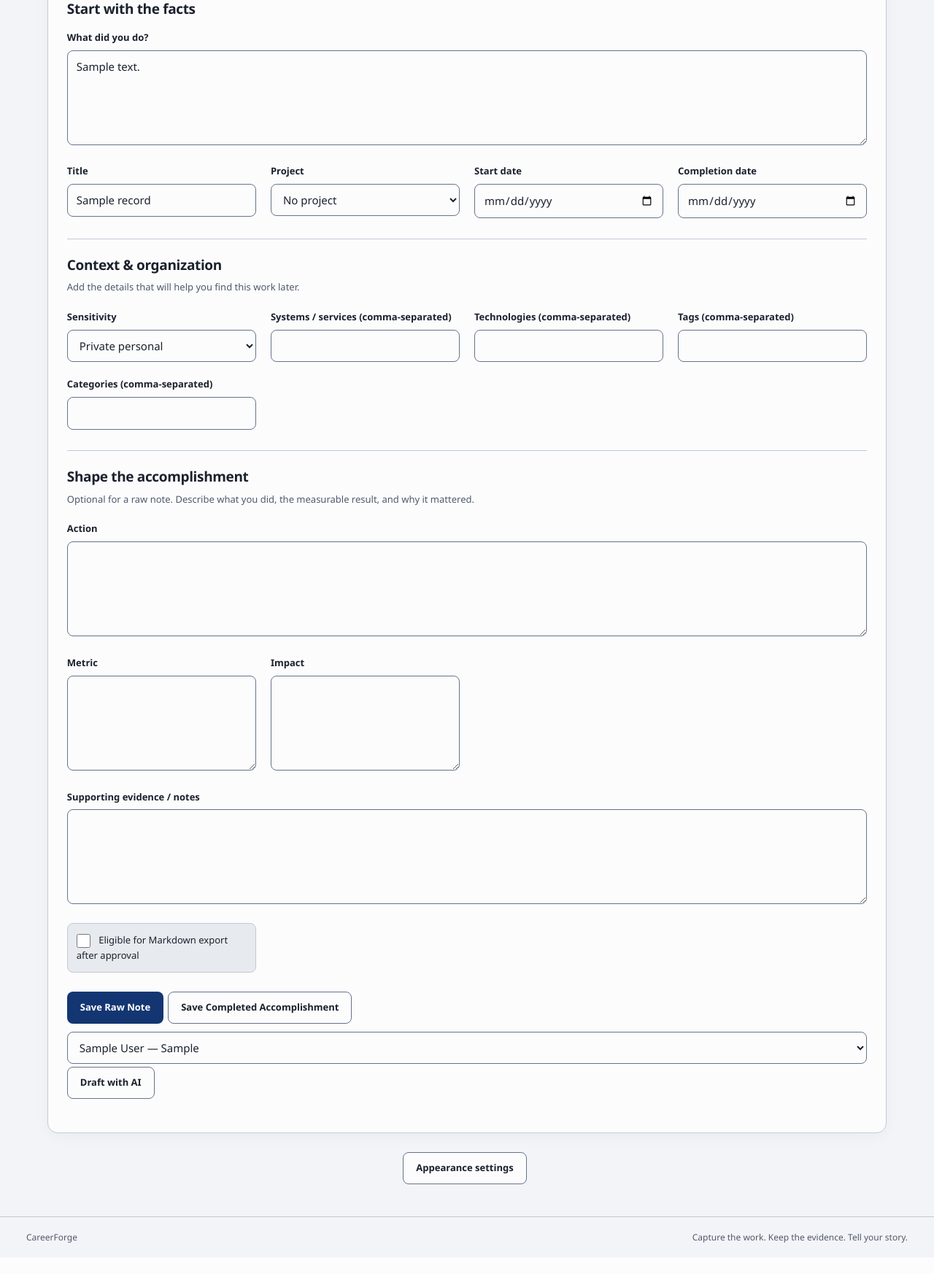
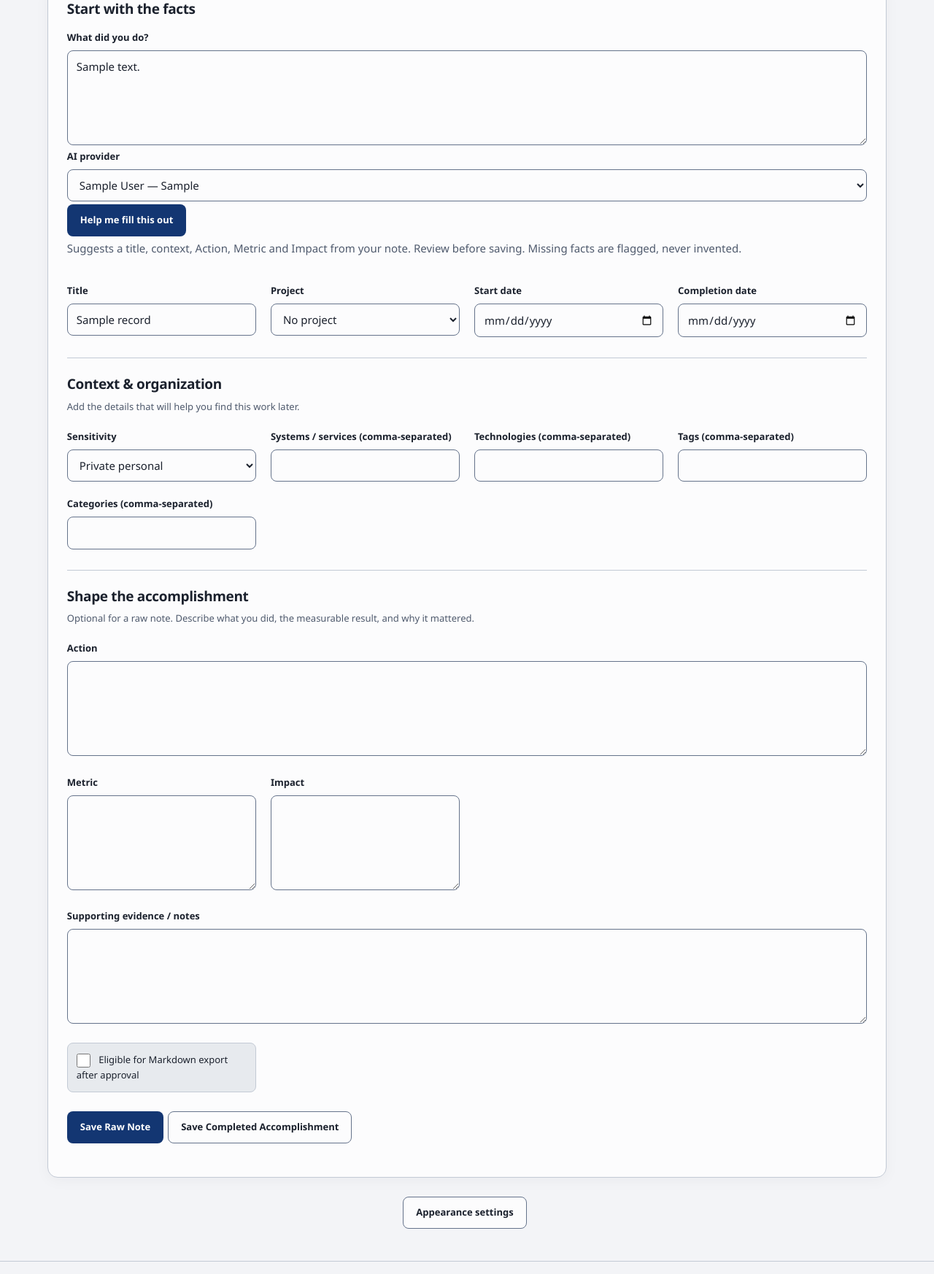
Before and after one commit to tbrigham75/CareerForge, a FastAPI app: template backend/app/templates/capture.html in a window 1280 px wide. Shown: the part 243-1989 px from the top of the page at 73% size. Before the commit the page ends 1946 px from the top, so only its background shows below. Run offline with FastAPI, Linux system fonts and the light colour scheme; the template is opened without the code that fills it: most values are stand-ins (such as "Sample title", 1, 10 or a date in 2020).

Commit message:
feat: add inline AI assistance and provider setup guidance

```diff
--- a/backend/app/main.py
+++ b/backend/app/main.py
@@ -313,6 +313,39 @@ def capture_page(request: Request, session: SessionDependency, _: User = Depends
     )
 
 
+@app.post("/capture/assist")
+async def assist_capture(
+    request: Request,
+    session: SessionDependency,
+    csrf: Annotated[str, Form()],
+    raw_note: Annotated[str, Form()] = "",
+    provider_id: Annotated[str, Form()] = "",
+    remote_confirmation: Annotated[bool, Form()] = False,
+    _: User = Depends(current_user),
+):
+    require_csrf(request, csrf)
+    provider = session.get(AIProvider, provider_id) if provider_id else None
+    if not provider or not provider.enabled:
+        return JSONResponse({"error": "Set up an enabled AI provider first.", "setup_url": "/providers"}, status_code=400)
+    if not provider.default_model.strip():
+        return JSONResponse({"error": "Set a default model for this provider on AI Providers.", "setup_url": "/providers"}, status_code=400)
+    if not raw_note.strip() or len(raw_note) > 20_000:
+        return JSONResponse({"error": "Enter a note between 1 and 20,000 characters."}, status_code=400)
+    try:
+        classification = classify_and_validate_url(provider.base_url)
+        if classification == "remote" and not remote_confirmation:
+            return {"confirmation_required": True, "provider": provider.display_name, "raw_note": raw_note}
+        draft = await generate_draft(provider, raw_note, {"remote_confirmation": remote_confirmation})
+    except Exception:
+        return JSONResponse({"error": "AI assistance failed. Check the provider connection and default model, then retry. Your form has not been changed."}, status_code=502)
+    values = draft.model_dump()
+    for field, question in {"action": "What did you do?", "metric": "What measurable result or scope can you confirm?", "impact": "What outcome can you confirm?"}.items():
+        if not values[field].strip():
+            values[field] = "[More information needed]"
+            values["questions"].append(question)
+    return {"draft": values}
+
+
 @app.post("/capture")
 def capture(
     request: Request,
--- a/backend/app/schemas.py
+++ b/backend/app/schemas.py
@@ -52,6 +52,7 @@ class AIDraftResponse(BaseModel):
     suggested_categories: list[str] = Field(default_factory=list)
     suggested_tags: list[str] = Field(default_factory=list)
     suggested_technologies: list[str] = Field(default_factory=list)
+    suggested_systems: list[str] = Field(default_factory=list)
     identified_facts: list[str] = Field(default_factory=list)
     assumptions: list[str] = Field(default_factory=list)
     placeholders: list[str] = Field(default_factory=list)
--- a/backend/app/services/ai.py
+++ b/backend/app/services/ai.py
@@ -86,10 +86,13 @@ def _headers(provider: AIProvider) -> dict[str, str]:
 def _prompt(raw_note: str, metadata: dict[str, object]) -> str:
     return f"""You are CareerForge's factual writing assistant. Return ONLY one JSON object with keys:
 title, action, metric, impact, supporting_narrative, suggested_categories, suggested_tags,
-suggested_technologies, identified_facts, assumptions, placeholders, questions, quality_checks.
+suggested_technologies, suggested_systems, identified_facts, assumptions, placeholders, questions, quality_checks.
 Use only facts supplied below. Never invent counts, dates, systems, time savings, downtime,
 security or business outcomes. For missing facts use visible bracketed placeholders and concise questions.
 Every result is an AI Draft — Review Required.
+Always provide action, metric and impact. When a metric or outcome is absent, put a
+bracketed missing-information placeholder in that field and ask a follow-up question.
+Suggested systems and technologies must be explicitly supported by the note.
 
 Raw note:
 {raw_note}
--- /dev/null
+++ b/backend/app/static/capture-assist.js
@@ -0,0 +1,62 @@
+(() => {
+  const button = document.querySelector('#assist-capture');
+  if (!button) return;
+  const form = button.closest('form');
+  const status = document.querySelector('#assist-status');
+  const results = document.querySelector('#assist-results');
+  const names = {title: 'Title', action: 'Action', metric: 'Metric', impact: 'Impact', supporting_narrative: 'Supporting evidence / notes', systems: 'Systems', technologies: 'Technologies', tags: 'Tags', categories: 'Categories'};
+  button.addEventListener('click', async () => {
+    const note = form.elements.raw_note.value;
+    const provider = form.elements.provider_id.value;
+    if (!note.trim()) { status.textContent = 'First describe what you did in the note above.'; form.elements.raw_note.focus(); return; }
+    button.disabled = true;
+    status.textContent = 'Asking your AI provider for suggestions…';
+    results.replaceChildren();
+    const original = Object.fromEntries(Object.keys(names).map(name => [name, form.elements[name].value]));
+    async function generate(confirmed = false) {
+      const response = await fetch('/capture/assist', {method: 'POST', body: new URLSearchParams({csrf: form.elements.csrf.value, raw_note: note, provider_id: provider, remote_confirmation: String(confirmed)})});
+      if (!response.headers.get('content-type')?.includes('application/json')) throw new Error('Your session may have expired. Save a copy of your note before reloading and signing in.');
+      const data = await response.json();
+      if (!response.ok) throw new Error(data.error || 'AI assistance is unavailable. Check AI Providers.');
+      if (data.confirmation_required) {
+        if (!window.confirm(`Send this note to remote provider ${data.provider}? Only this note and a factual-writing instruction are sent.\n\n${data.raw_note}`)) return null;
+        return generate(true);
+      }
+      return data.draft;
+    }
+    try {
+      const draft = await generate();
+      if (!draft) { status.textContent = 'Canceled. Nothing was sent to the remote provider.'; return; }
+      if (form.elements.raw_note.value !== note || form.elements.provider_id.value !== provider) { status.textContent = 'Your note or provider changed. Click Help me fill this out again for fresh suggestions.'; return; }
+      let preserved = 0;
+      for (const [name, label] of Object.entries(names)) {
+        const suggested = draft[['systems', 'technologies', 'tags', 'categories'].includes(name) ? `suggested_${name}` : name];
+        const value = Array.isArray(suggested) ? suggested.join(', ') : suggested;
+        if (typeof value !== 'string' || !value.trim()) continue;
+        const input = form.elements[name];
+        if (!input.value.trim() && input.value === original[name]) {
+          input.value = value; input.dispatchEvent(new Event('input', {bubbles: true}));
+        } else {
+          preserved++;
+          const panel = document.createElement('section'); panel.className = 'panel';
+          const heading = document.createElement('h3'); heading.textContent = `Suggested ${label}`;
+          const text = document.createElement('p'); text.textContent = value;
+          const apply = document.createElement('button'); apply.type = 'button'; apply.className = 'secondary'; apply.textContent = `Replace ${label} with suggestion`;
+          apply.onclick = () => { input.value = value; input.dispatchEvent(new Event('input', {bubbles: true})); panel.remove(); };
+          panel.append(heading, text, apply); results.append(panel);
+        }
+      }
+      for (const group of ['questions', 'placeholders', 'assumptions', 'quality_checks']) {
+        if (!draft[group]?.length) continue;
+        const heading = document.createElement('h3'); heading.textContent = group.replaceAll('_', ' ');
+        const list = document.createElement('ul');
+        draft[group].forEach(item => { const li = document.createElement('li'); li.textContent = item; list.append(li); });
+        results.append(heading, list);
+      }
+      status.textContent = `AI suggestions filled the empty fields. Review required: confirm every claim and replace missing-information placeholders before saving as completed.${preserved ? ' Your existing text was preserved; replacement suggestions are below.' : ''}`;
+    } catch (error) {
+      status.textContent = error.message;
+      const link = document.createElement('a'); link.href = '/providers'; link.target = '_blank'; link.rel = 'noopener'; link.textContent = 'Open AI Providers (new tab)'; results.append(link);
+    } finally { button.disabled = false; }
+  });
+})();
--- a/backend/app/templates/capture.html
+++ b/backend/app/templates/capture.html
@@ -3,14 +3,15 @@
 <p class="eyebrow">Capture your impact</p><h1>I Did This</h1>
 <p class="notice">Save a factual raw note without AI, or create a completed manual accomplishment. AI drafts require your review and approval.</p>
 <form action="/capture" method="post"><input type="hidden" name="csrf" value="{{ csrf_token }}"><div class="grid">
-<div class="wide"><h2>Start with the facts</h2><label>What did you do?<textarea name="raw_note" placeholder="Example: I patched four Linux servers affected by a critical vulnerability and verified the services afterward.">{{ record.raw_note if record else '' }}</textarea></label></div>
+<div class="wide"><h2>Start with the facts</h2><label>What did you do?<textarea name="raw_note" placeholder="Example: I patched four Linux servers affected by a critical vulnerability and verified the services afterward.">{{ record.raw_note if record else '' }}</textarea></label>
+<div class="ai-assistance">{% if providers %}<label>AI provider<select name="provider_id">{% for provider in providers %}<option value="{{ provider.id }}">{{ provider.display_name }} — {{ provider.default_model or 'Set a default model' }}</option>{% endfor %}</select></label><button type="button" id="assist-capture">Help me fill this out</button><p class="muted">Suggests a title, context, Action, Metric and Impact from your note. Review before saving. Missing facts are flagged, never invented.</p>{% else %}<p class="notice">To get AI help filling out this form, set up an AI provider first. <a href="/providers" target="_blank" rel="noopener">Set up AI Provider (opens a new tab)</a>. Return here and reload after setup; save your raw note first if you have started writing.</p>{% endif %}<p id="assist-status" role="status"></p><div id="assist-results"></div></div></div>
 <label>Title<input name="title" value="{{ record.title if record else '' }}"></label>
 <label>Project<select name="project_id"><option value="">No project</option>{% for project in projects %}<option value="{{ project.id }}">{{ project.name }}</option>{% endfor %}</select></label>
 <label>Start date<input id="date_started" type="date" name="date_started"></label><label>Completion date<input id="date_completed" type="date" name="date_completed"></label>
 <div class="wide form-section"><h2>Context &amp; organization</h2><p class="muted">Add the details that will help you find this work later.</p></div><label>Sensitivity<select name="sensitivity"><option value="private_personal">Private personal</option><option value="public_safe">Public safe</option><option value="internal">Internal</option><option value="confidential">Confidential</option><option value="do_not_sync">Do not sync</option></select></label>
 <label>Systems / services (comma-separated)<input name="systems"></label><label>Technologies (comma-separated)<input name="technologies"></label><label>Tags (comma-separated)<input name="tags"></label><label>Categories (comma-separated)<input name="categories"></label>
 <div class="wide form-section"><h2>Shape the accomplishment</h2><p class="muted">Optional for a raw note. Describe what you did, the measurable result, and why it mattered.</p></div><label class="wide">Action<textarea name="action"></textarea></label><label>Metric<textarea name="metric"></textarea></label><label>Impact<textarea name="impact"></textarea></label><label class="wide">Supporting evidence / notes<textarea name="supporting_narrative"></textarea></label><label><input type="checkbox" name="github_export" value="true"> Eligible for Markdown export after approval</label></div>
-<p><button name="action_choice" value="raw">Save Raw Note</button><button class="secondary" name="action_choice" value="completed">Save Completed Accomplishment</button>{% if providers %}<select name="provider_id" aria-label="AI provider">{% for provider in providers %}<option value="{{ provider.id }}">{{ provider.display_name }} — {{ provider.default_model }}</option>{% endfor %}</select><button class="secondary" name="action_choice" value="draft">Draft with AI</button>{% endif %}</p></form>
+<p><button name="action_choice" value="raw">Save Raw Note</button><button class="secondary" name="action_choice" value="completed">Save Completed Accomplishment</button></p></form>
 <script>
   const startDate = document.querySelector("#date_started");
   const completionDate = document.querySelector("#date_completed");
@@ -24,4 +25,5 @@
   completionDate.addEventListener("change", syncDateBounds);
   syncDateBounds();
 </script>
+<script src="/static/capture-assist.js?v=1" defer></script>
 {% endblock %}
```
Also changed, not shown: scripts/ui_check.py (+56 -7 lines), tests/test_capture_assist.py (added, +62 -0 lines).
